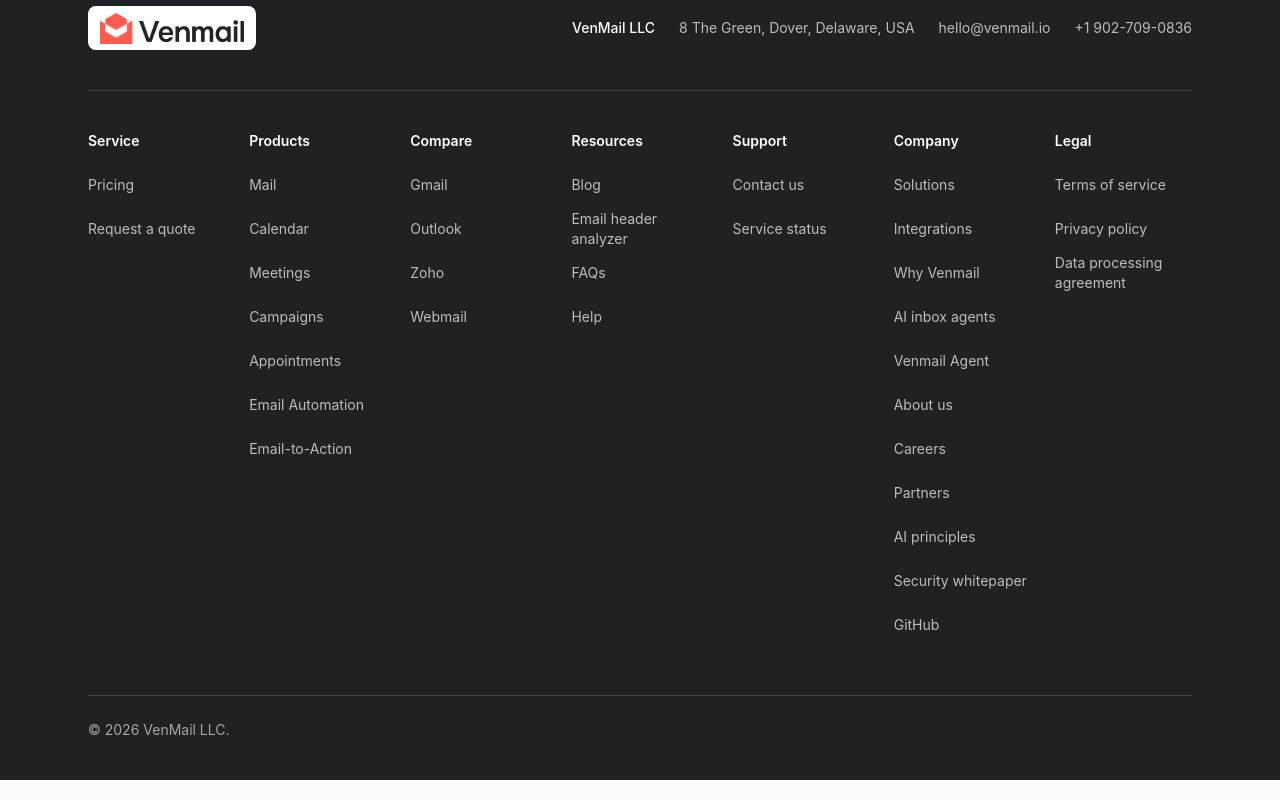
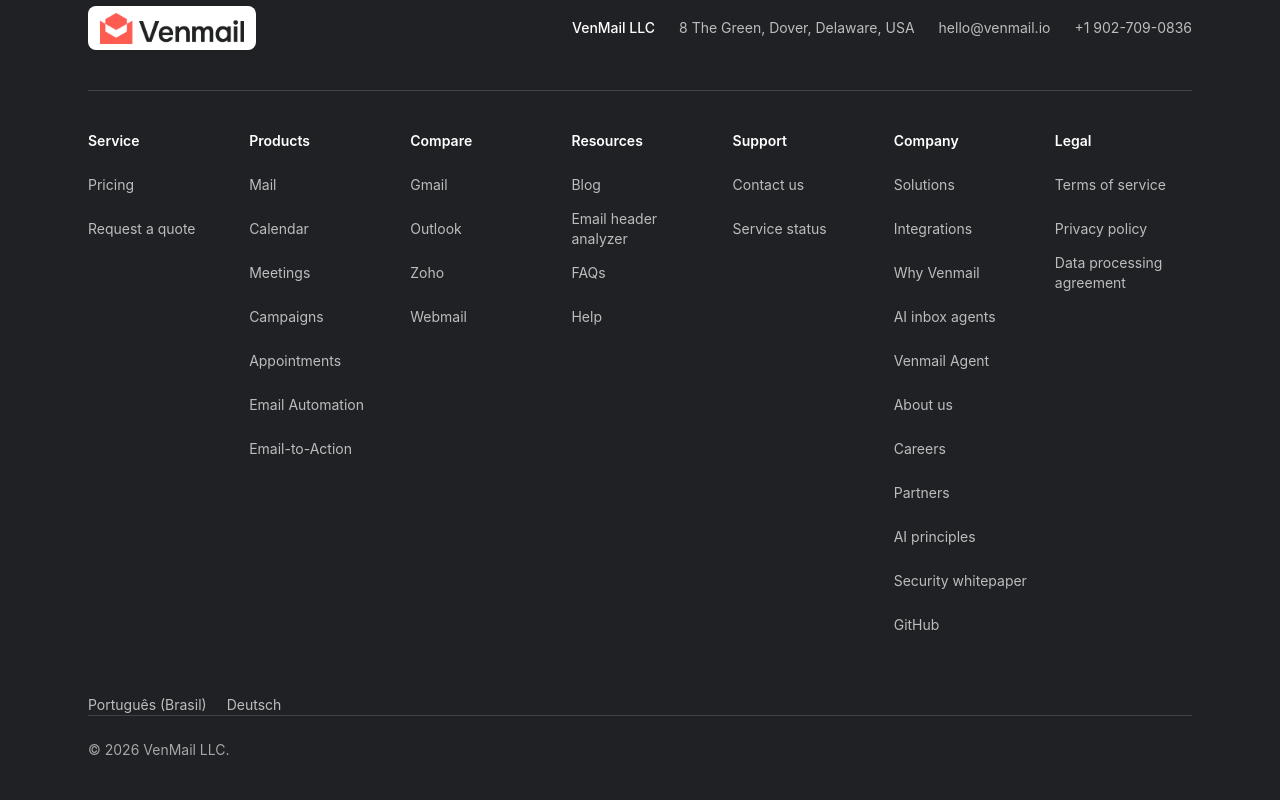
Before and after one commit to VenMail/landing_cms, a Next.js app: page / in a window 1280 px wide. Shown: the part 9151-9951 px from the top of the page. Built offline with nearby package versions, Linux system fonts and the light colour scheme; no server answers.

Commit message:
Add localized page links to footer

```diff
--- a/src/components/home/MailFirstFooter.jsx
+++ b/src/components/home/MailFirstFooter.jsx
@@ -97,6 +97,10 @@
           </nav>
         </div>
 
+        <nav aria-label="Languages" className="flex flex-wrap gap-x-5 text-sm text-white/70">
+          <a href="/pt-br/email-profissional" lang="pt-BR" className="hover:text-white">Português (Brasil)</a>
+          <a href="/de/geschaeftliche-email" lang="de" className="hover:text-white">Deutsch</a>
+        </nav>
         <p className="border-t border-white/15 pt-6 text-sm text-white/60">© {new Date().getFullYear()} VenMail LLC.</p>
       </div>
     </footer>
--- a/src/components/layout/Footer.jsx
+++ b/src/components/layout/Footer.jsx
@@ -204,6 +204,8 @@
               <a href="/resources/terms-of-service" className="hover:text-white transition-colors">Terms of Service</a>
               <a href="/resources/privacy-policy" className="hover:text-white transition-colors">Privacy Policy</a>
               <span>© {currentYear} VenMail LLC.</span>
+              <Link href="/pt-br/email-profissional" lang="pt-BR" className="hover:text-white transition-colors">Português (Brasil)</Link>
+              <Link href="/de/geschaeftliche-email" lang="de" className="hover:text-white transition-colors">Deutsch</Link>
             </div>
             <div className="flex flex-row space-x-3">
               <a
```
